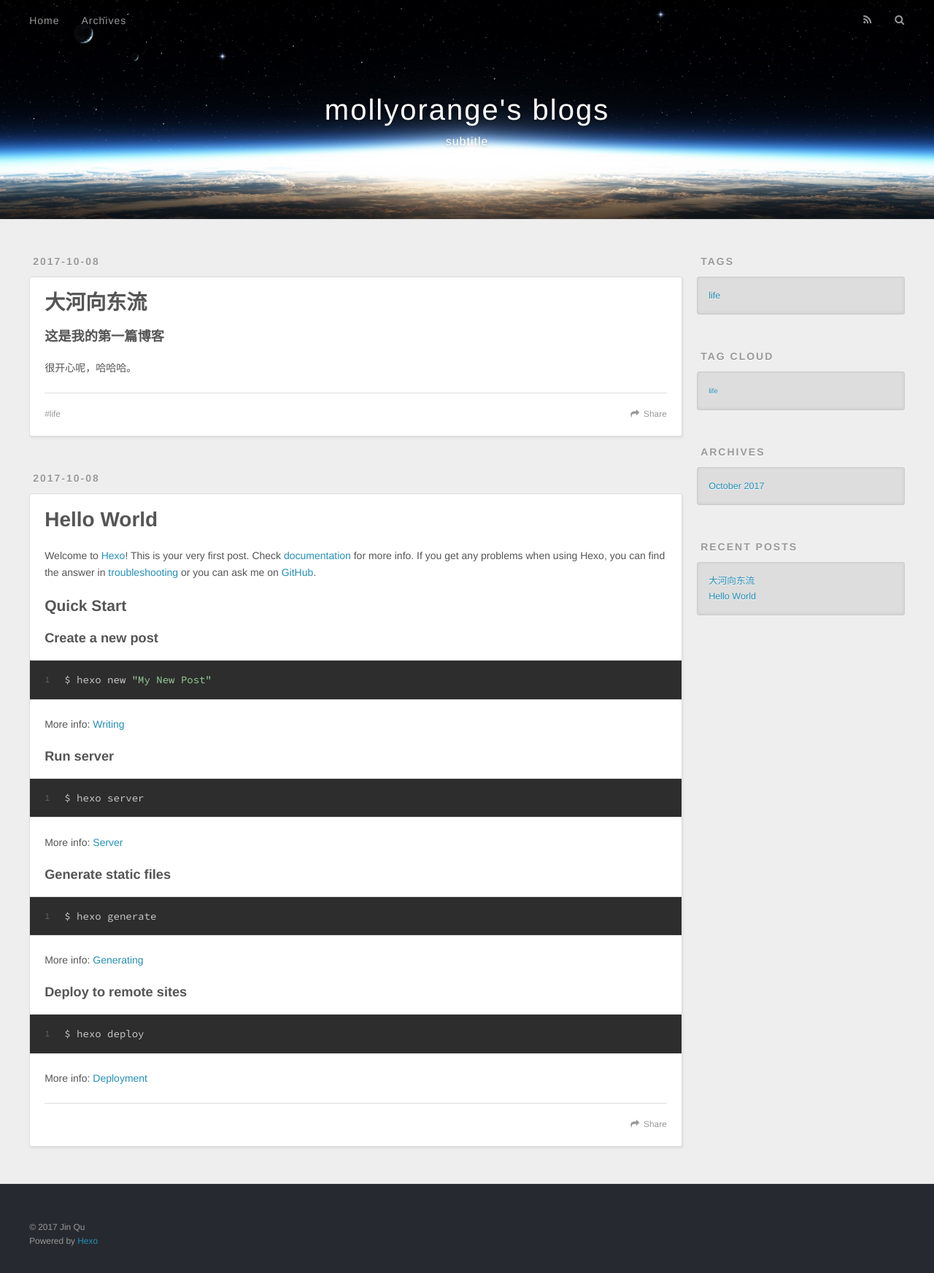
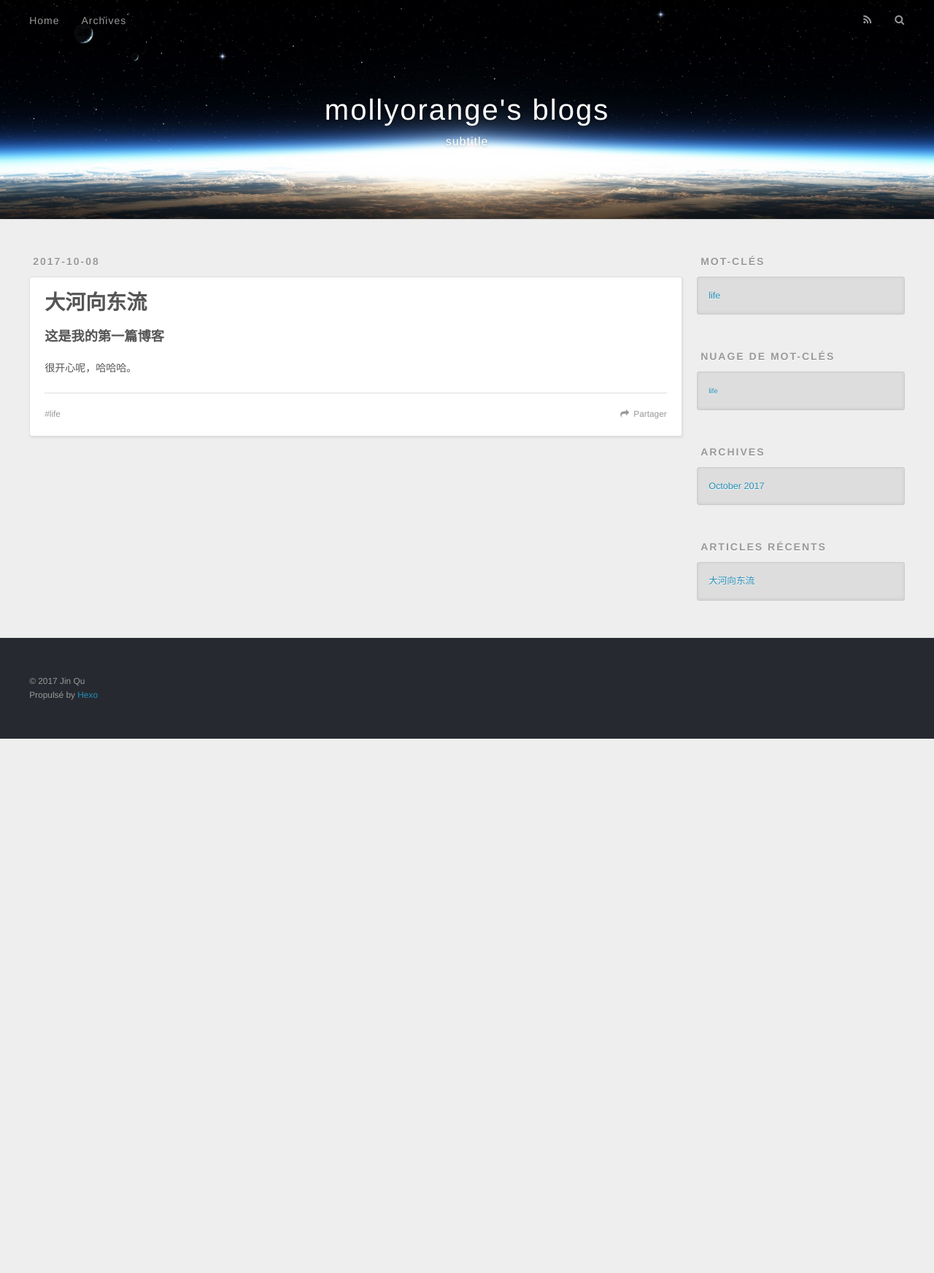
Before and after one commit to mollyorange/mollyorange.github.io, a plain HTML site: page index.html in a window 1280 px wide. Shown: the whole page at 73% size. After the commit the page ends 1012 px from the top, so only its background shows below. Drawn offline with nearby package versions, Linux system fonts and the light colour scheme.

Commit message:
不行就放弃

```diff
--- a/index.html
+++ b/index.html
@@ -56,9 +56,9 @@
       </nav>
       <nav id="sub-nav">
 
-          <a id="nav-rss-link" class="nav-icon" href="/atom.xml" title="RSS Feed"></a>
+          <a id="nav-rss-link" class="nav-icon" href="/atom.xml" title="Flux RSS"></a>
 
-        <a id="nav-search-btn" class="nav-icon" title="Search"></a>
+        <a id="nav-search-btn" class="nav-icon" title="Rechercher"></a>
       </nav>
       <div id="search-form-wrap">
         <form action="//google.com/search" method="get" accept-charset="UTF-8" class="search-form"><input type="search" name="q" class="search-form-input" placeholder="Search"><button type="submit" class="search-form-submit">&#xF002;</button><input type="hidden" name="sitesearch" value="http://mollyorange.com"></form>
@@ -96,55 +96,10 @@
 
     </div>
     <footer class="article-footer">
-      <a data-url="http://mollyorange.com/2017/10/08/大河向东流/" data-id="cj8iec3oz0001mghc3m8z7koi" class="article-share-link">Share</a>
+      <a data-url="http://mollyorange.com/2017/10/08/大河向东流/" data-id="cj8ieqe6u0000v8hcaqp7y0s5" class="article-share-link">Partager</a>
 
 
   <ul class="article-tag-list"><li class="article-tag-list-item"><a class="article-tag-list-link" href="/tags/life/">life</a></li></ul>
-
-    </footer>
-  </div>
-
-</article>
-
-
-
-    <article id="post-hello-world" class="article article-type-post" itemscope itemprop="blogPost">
-  <div class="article-meta">
-    <a href="/2017/10/08/hello-world/" class="article-date">
-  <time datetime="2017-10-08T06:24:45.831Z" itemprop="datePublished">2017-10-08</time>
-</a>
-
-  </div>
-  <div class="article-inner">
-
-
-      <header class="article-header">
-
-
-    <h1 itemprop="name">
-      <a class="article-title" href="/2017/10/08/hello-world/">Hello World</a>
-    </h1>
-
-
-      </header>
-
-    <div class="article-entry" itemprop="articleBody">
-
-        <p>Welcome to <a href="https://hexo.io/" target="_blank" rel="external">Hexo</a>! This is your very first post. Check <a href="https://hexo.io/docs/" target="_blank" rel="external">documentation</a> for more info. If you get any problems when using Hexo, you can find the answer in <a href="https://hexo.io/docs/troubleshooting.html" target="_blank" rel="external">troubleshooting</a> or you can ask me on <a href="https://github.com/hexojs/hexo/issues" target="_blank" rel="external">GitHub</a>.</p>
-<h2 id="Quick-Start"><a href="#Quick-Start" class="headerlink" title="Quick Start"></a>Quick Start</h2><h3 id="Create-a-new-post"><a href="#Create-a-new-post" class="headerlink" title="Create a new post"></a>Create a new post</h3><figure class="highlight bash"><table><tr><td class="gutter"><pre><div class="line">1</div></pre></td><td class="code"><pre><div class="line">$ hexo new <span class="string">"My New Post"</span></div></pre></td></tr></table></figure>
-<p>More info: <a href="https://hexo.io/docs/writing.html" target="_blank" rel="external">Writing</a></p>
-<h3 id="Run-server"><a href="#Run-server" class="headerlink" title="Run server"></a>Run server</h3><figure class="highlight bash"><table><tr><td class="gutter"><pre><div class="line">1</div></pre></td><td class="code"><pre><div class="line">$ hexo server</div></pre></td></tr></table></figure>
-<p>More info: <a href="https://hexo.io/docs/server.html" target="_blank" rel="external">Server</a></p>
-<h3 id="Generate-static-files"><a href="#Generate-static-files" class="headerlink" title="Generate static files"></a>Generate static files</h3><figure class="highlight bash"><table><tr><td class="gutter"><pre><div class="line">1</div></pre></td><td class="code"><pre><div class="line">$ hexo generate</div></pre></td></tr></table></figure>
-<p>More info: <a href="https://hexo.io/docs/generating.html" target="_blank" rel="external">Generating</a></p>
-<h3 id="Deploy-to-remote-sites"><a href="#Deploy-to-remote-sites" class="headerlink" title="Deploy to remote sites"></a>Deploy to remote sites</h3><figure class="highlight bash"><table><tr><td class="gutter"><pre><div class="line">1</div></pre></td><td class="code"><pre><div class="line">$ hexo deploy</div></pre></td></tr></table></figure>
-<p>More info: <a href="https://hexo.io/docs/deployment.html" target="_blank" rel="external">Deployment</a></p>
-
-
-    </div>
-    <footer class="article-footer">
-      <a data-url="http://mollyorange.com/2017/10/08/hello-world/" data-id="cj8iec3ov0000mghczsyanxm8" class="article-share-link">Share</a>
-
 
     </footer>
   </div>
@@ -163,7 +118,7 @@
 
 
   <div class="widget-wrap">
-    <h3 class="widget-title">Tags</h3>
+    <h3 class="widget-title">Mot-clés</h3>
     <div class="widget">
       <ul class="tag-list"><li class="tag-list-item"><a class="tag-list-link" href="/tags/life/">life</a></li></ul>
     </div>
@@ -173,7 +128,7 @@
 
 
   <div class="widget-wrap">
-    <h3 class="widget-title">Tag Cloud</h3>
+    <h3 class="widget-title">Nuage de mot-clés</h3>
     <div class="widget tagcloud">
       <a href="/tags/life/" style="font-size: 10px;">life</a>
     </div>
@@ -192,16 +147,12 @@
 
 
   <div class="widget-wrap">
-    <h3 class="widget-title">Recent Posts</h3>
+    <h3 class="widget-title">Articles récents</h3>
     <div class="widget">
       <ul>
 
           <li>
             <a href="/2017/10/08/大河向东流/">大河向东流</a>
-          </li>
-
-          <li>
-            <a href="/2017/10/08/hello-world/">Hello World</a>
           </li>
 
       </ul>
@@ -217,7 +168,7 @@
   <div class="outer">
     <div id="footer-info" class="inner">
       &copy; 2017 Jin Qu<br>
-      Powered by <a href="http://hexo.io/" target="_blank">Hexo</a>
+      Propulsé by <a href="http://hexo.io/" target="_blank">Hexo</a>
     </div>
   </div>
 </footer>
```
Also changed, not shown: 2017/10/08/大河向东流/index.html (+7 -21 lines), archives/2017/10/index.html (+6 -29 lines), archives/2017/index.html (+6 -29 lines), archives/index.html (+6 -29 lines), tags/life/index.html (+7 -11 lines).
